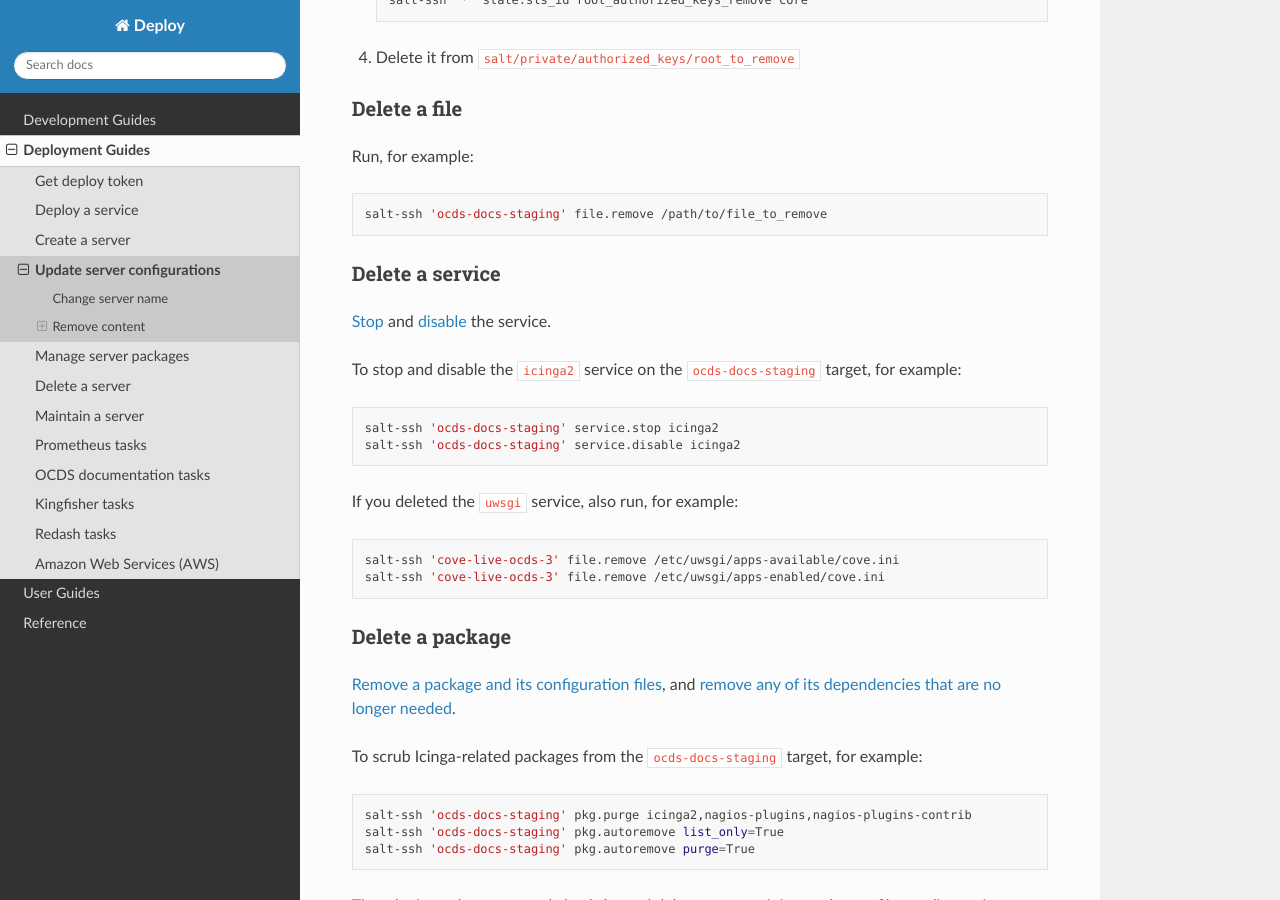
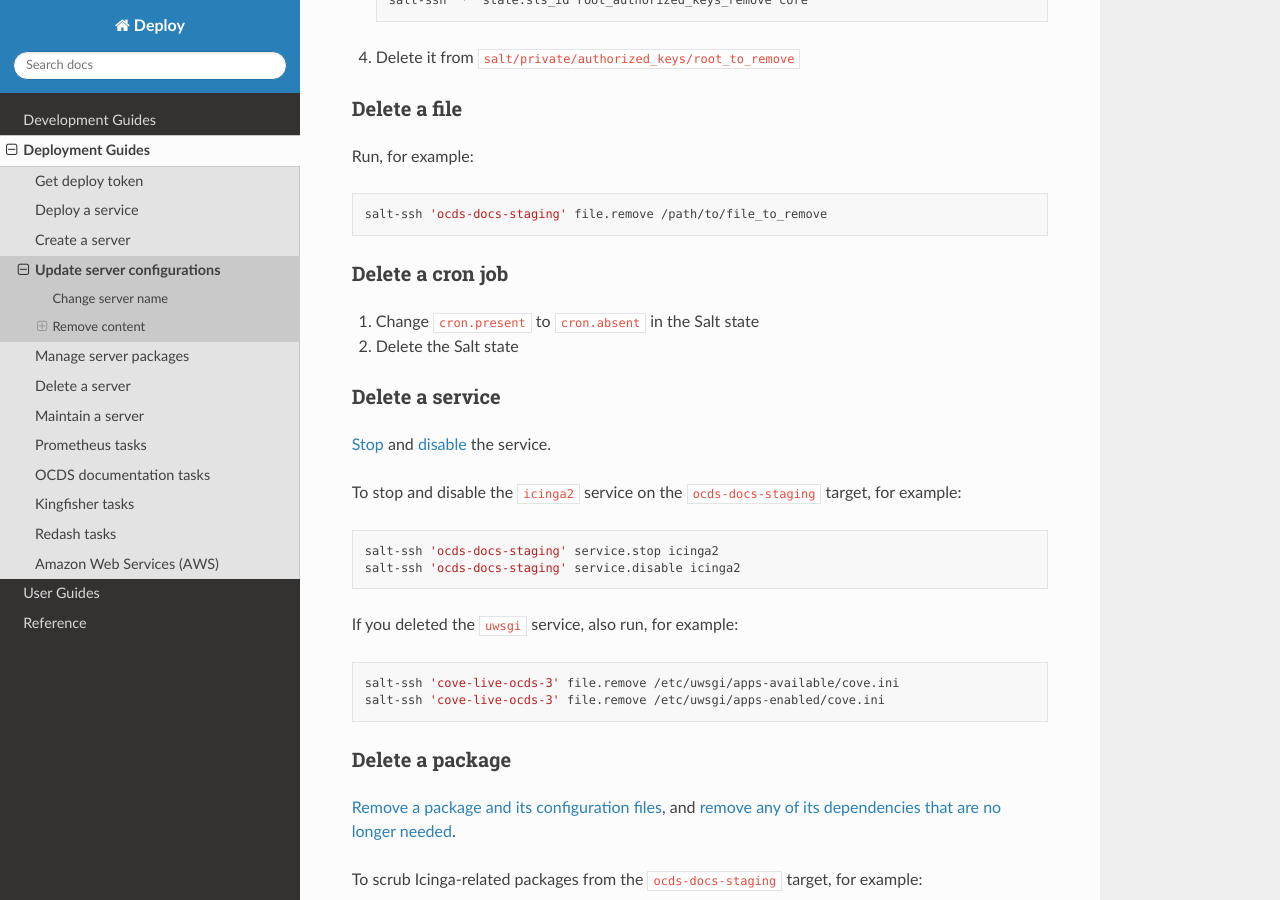
Before and after one commit to open-contracting/deploy, a Sphinx documentation site: the page built from docs/deploy/update.rst, in a window 1280 px wide and 900 px high, scrolled down 906 px. Built offline with Sphinx 7.4.7 and the Read the Docs theme 2.0.0, drawn with Linux system fonts in a browser that asks for light colours.

Commit message:
Change the Kingfisher Scrape log cron job, open-contracting/kingfisher-scrape#295. Old cron job was removed with cron.absent.

```diff
--- a/docs/deploy/update.rst
+++ b/docs/deploy/update.rst
@@ -53,6 +53,12 @@ Run, for example:
 .. code-block:: bash
 
    salt-ssh 'ocds-docs-staging' file.remove /path/to/file_to_remove
+
+Delete a cron job
+~~~~~~~~~~~~~~~~~
+
+#. Change ``cron.present`` to ``cron.absent`` in the Salt state
+#. Delete the Salt state
 
 Delete a service
 ~~~~~~~~~~~~~~~~
```
Also changed, not shown: 1 other file.
